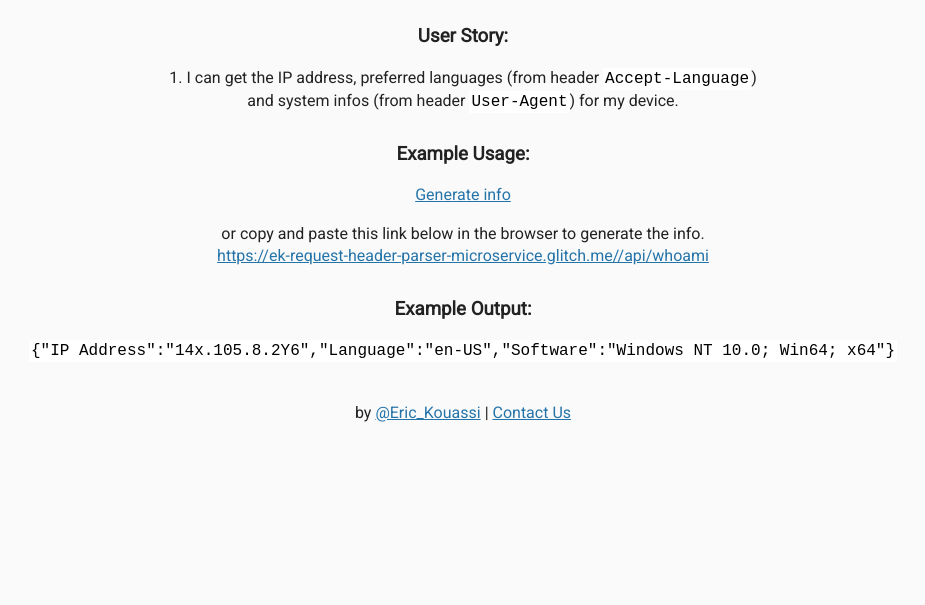
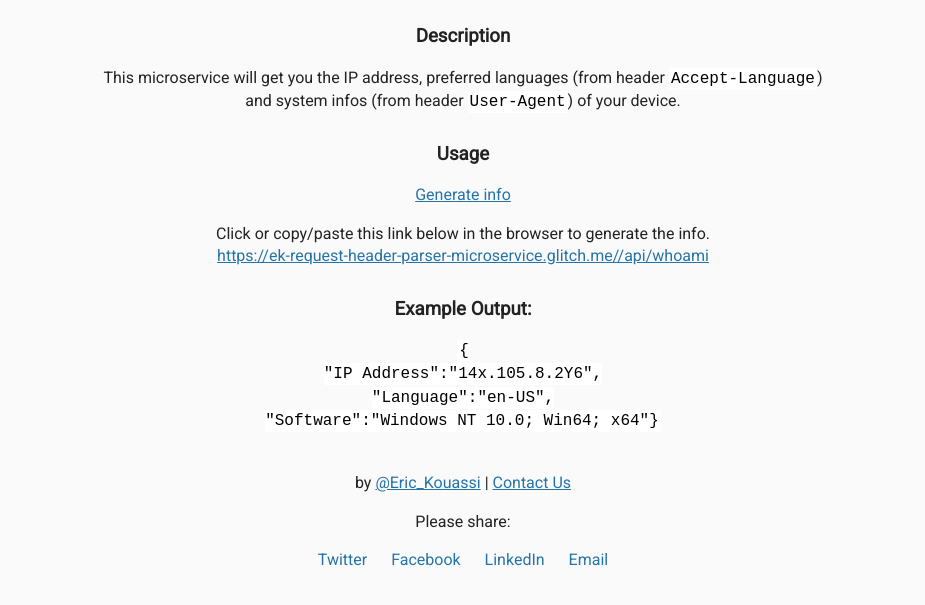
Before and after one commit to erickouassi/Request-Header-Parser-Microservice, a website: page views/index.html in a window 1280 px wide. Shown: the part 67-672 px from the top of the page, without its empty margins (177-1102 px from the left). Drawn offline with Linux system fonts and the light colour scheme; files that its build step writes are made by us from their sources.

Commit message:
🐮🎗 Updated with Glitch

```diff
--- a/public/style.css
+++ b/public/style.css
@@ -51,3 +51,9 @@ li {
 a {
 	color: #2574A9;
 }
+.shareLink a {
+  text-align: center;
+  padding: 10px 10px;
+  text-decoration: none;
+  font-size: 16px;
+}
--- a/views/index.html
+++ b/views/index.html
@@ -12,28 +12,49 @@
    <body>
       <div class="container">
         <h2>Request Header Parser Microservice</h2>
-        <h3>User Story: </h3>
-        1. I can get the IP address, preferred languages (from header <code>Accept-Language</code>)<br> and system infos (from header <code>User-Agent</code>) for my device.
+        <h3>Description</h3>
+        This microservice will get you the IP address, preferred languages (from header <code>Accept-Language</code>)<br> and system infos (from header <code>User-Agent</code>) of your device.
 
-        <h3>Example Usage:</h3>
+        <h3>Usage</h3>
         <p>
           <a href="https://ek-request-header-parser-microservice.glitch.me//api/whoami" target="_blank">Generate info</a></p>
         <p>
-          or copy and paste this link below in the browser to generate the info.<br>
+         Click or copy/paste this link below in the browser to generate the info.<br>
           <a href="https://ek-request-header-parser-microservice.glitch.me//api/whoami" target="_blank">https://ek-request-header-parser-microservice.glitch.me//api/whoami</a>
 
         </p>
 
         <h3>Example Output:</h3>
         <p>
-          <code>{"IP Address":"14x.105.8.2Y6","Language":"en-US","Software":"Windows NT 10.0; Win64; x64"}</code>
+          <code>{<br>"IP Address":"14x.105.8.2Y6",<br>"Language":"en-US",<br>"Software":"Windows NT 10.0; Win64; x64"}</code>
         </p>
       </div>
       <div class="footer">
         <p>
           by <a href="http://www.twitter.com/Eric_kouassi">@Eric_Kouassi</a> | <a href="mailto:hello@erickouassi.com">Contact Us</a>
         </p>
+        <p>
+         Please share:
+          <div class="shareLink">
+<a href="https://twitter.com/share?url=https://ek-request-header-parser-microservice.glitch.me/&text=This microservice will get you the IP address, preferred languages
+and system infos of your device." target="_blank">
+    Twitter
+</a>
+    <a href="https://www.facebook.com/sharer/sharer.php?u=https://ek-request-header-parser-microservice.glitch.me/" target="_blank">
+    Facebook
+</a>
+    <a href="https://www.linkedin.com/shareArticle?url=https://ek-request-header-parser-microservice.glitch.me/&title=Request Header Parser Microservice&summary=This microservice will get you the IP address, preferred languages
+and system infos of your device.&source=https://ek-request-header-parser-microservice.glitch.me/" target="_blank">
+    LinkedIn
+</a>
+    <a href="mailto:?subject=Request Header Parser Microservice&body=This microservice will get you the IP address, preferred languages
+and system infos of your device.">
+    Email
+</a>
+</div>
+        </p>
         </div>
+
    </body>
 
 
```
Also changed, not shown: server.js (+8 -9 lines).
